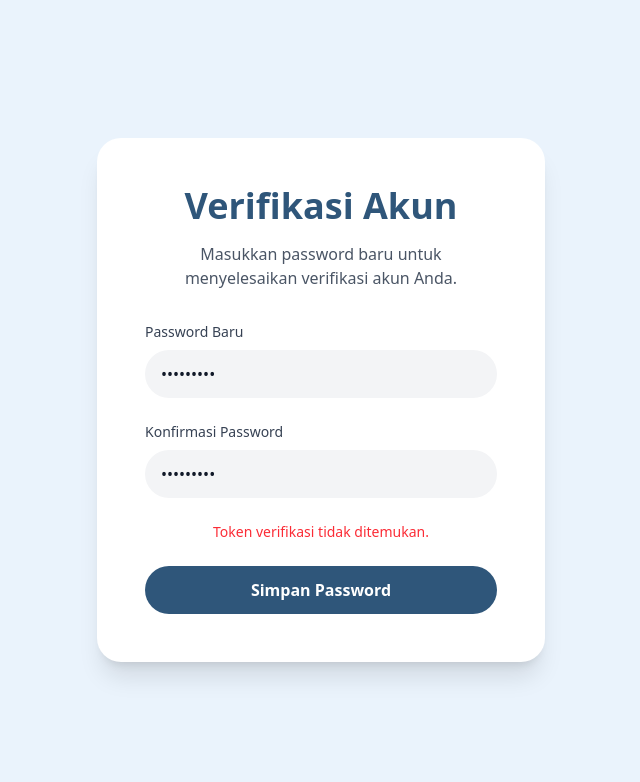
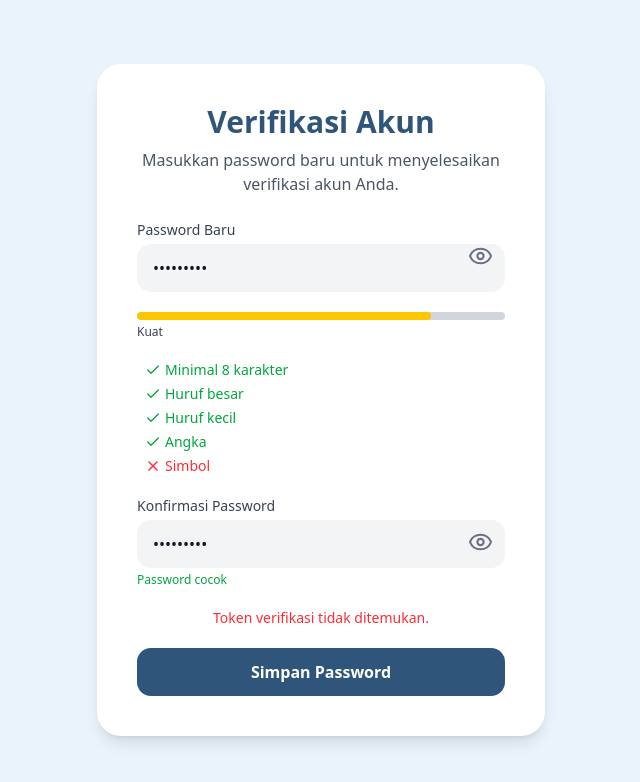
Before and after one commit to AzkiZulham/Fe-FinalProject, a Next.js app: page /verify-password in a window 1280 px wide. Both pictures are taken after typing "Sample123", "Sample123" into the empty fields and a click on the button "Simpan Password". Shown: the top 782 px of the page, without its empty margins (319-959 px from the left). Built offline with nearby package versions, Linux system fonts and the light colour scheme.

Commit message:
Fix fetch to BE all an ui

```diff
--- a/src/app/reset-password/page.tsx
+++ b/src/app/reset-password/page.tsx
@@ -56,7 +56,7 @@ export default function ResetPasswordPage() {
       <main className="min-h-screen flex items-center justify-center bg-gradient-to-br from-blue-50 to-blue-100">
         <div className="bg-white p-6 rounded-2xl shadow-md max-w-md text-center">
           <h1 className="text-3xl font-semibold text-[#2f567a] mb-4">
-            Token tidak valid!
+            Reset Password gagal!
           </h1>
           <p className="text-sm text-gray-500">
             Silakan ulangi proses reset password melalui email.
--- a/src/app/verify-password/page.tsx
+++ b/src/app/verify-password/page.tsx
@@ -2,6 +2,8 @@
 
 import { useState } from "react";
 import { useRouter, useSearchParams } from "next/navigation";
+import { Eye, EyeOff, Check, X, Info } from "lucide-react";
+import { motion, AnimatePresence } from "framer-motion";
 
 export default function VerifyPasswordPage() {
   const router = useRouter();
@@ -10,22 +12,34 @@ export default function VerifyPasswordPage() {
 
   const [password, setPassword] = useState("");
   const [confirmPassword, setConfirmPassword] = useState("");
+  const [showPassword, setShowPassword] = useState(false);
+  const [showConfirmPassword, setShowConfirmPassword] = useState(false);
   const [message, setMessage] = useState("");
   const [isSuccess, setIsSuccess] = useState(false);
   const [loading, setLoading] = useState(false);
 
+  const criteria = [
+    { label: "Minimal 8 karakter", test: (pwd: string) => pwd.length >= 8, tip: "Gunakan setidaknya 8 karakter." },
+    { label: "Huruf besar", test: (pwd: string) => /[A-Z]/.test(pwd), tip: "Tambahkan huruf besar seperti A, B, C." },
+    { label: "Huruf kecil", test: (pwd: string) => /[a-z]/.test(pwd), tip: "Tambahkan huruf kecil seperti a, b, c." },
+    { label: "Angka", test: (pwd: string) => /[0-9]/.test(pwd), tip: "Tambahkan angka seperti 1, 2, 3." },
+    { label: "Simbol", test: (pwd: string) => /[\W_]/.test(pwd), tip: "Tambahkan simbol seperti !, @, #, $." },
+  ];
+
+  const validateAllCriteria = (pwd: string) => criteria.every(c => c.test(pwd));
+  const strengthScore = criteria.reduce((acc, c) => acc + (c.test(password) ? 1 : 0), 0);
+  const getStrengthColor = (score: number) => {
+    if (score <= 2) return "bg-red-500";
+    if (score <= 4) return "bg-yellow-400";
+    return "bg-green-500";
+  };
+  const strengthLabel = ["Sangat lemah","Lemah","Sedang","Cukup Kuat","Kuat","Sangat Kuat"][strengthScore];
+
   const handleSubmit = async (e: React.FormEvent) => {
     e.preventDefault();
-
-    if (!token) {
-      setMessage("Token verifikasi tidak ditemukan.");
-      return;
-    }
-
-    if (password !== confirmPassword) {
-      setMessage("Konfirmasi password tidak sama!");
-      return;
-    }
+    if (!token) return setMessage("Token verifikasi tidak ditemukan.");
+    if (!validateAllCriteria(password)) return setMessage("Password belum memenuhi semua kriteria.");
+    if (password !== confirmPassword) return setMessage("Konfirmasi password tidak sama!");
 
     try {
       setLoading(true);
@@ -34,28 +48,20 @@ export default function VerifyPasswordPage() {
         headers: { "Content-Type": "application/json" },
         body: JSON.stringify({ token, password }),
       });
-
       const data = await res.json();
 
       if (res.ok) {
         setIsSuccess(true);
         setMessage("Password berhasil dibuat! Kamu akan diarahkan ke halaman login...");
-
         localStorage.removeItem("verifyToken");
-        // ✅ Tentukan redirect sesuai role dari backend
-        const loginRoute =
-          data.user?.role === "TENANT" ? "/login/tenant" : "/login/user";
-
-        // Delay 2 detik sebelum redirect ke halaman login
-        setTimeout(() => {
-          router.push(loginRoute);
-        }, 2000);
+        const loginRoute = data.user?.role === "TENANT" ? "/login/tenant" : "/login/user";
+        setTimeout(() => router.push(loginRoute), 2000);
       } else {
         setIsSuccess(false);
         setMessage(data.message || "Terjadi kesalahan saat memverifikasi akun.");
       }
     } catch (error) {
-      console.error("Error:", error);
+      console.error(error);
       setMessage("Gagal menghubungi server.");
     } finally {
       setLoading(false);
@@ -64,69 +70,132 @@ export default function VerifyPasswordPage() {
 
   return (
     <main className="flex items-center justify-center min-h-screen bg-[#eaf3fc] dark:bg-gray-900 px-4">
-      <div className="w-full max-w-md bg-white dark:bg-gray-800 shadow-xl rounded-3xl p-10 sm:p-12">
-        <h1 className="text-3xl sm:text-4xl font-bold text-center text-[#2f567a] dark:text-white mb-4">
+      <div className="w-full max-w-md bg-white dark:bg-gray-800 shadow-lg rounded-3xl p-8 sm:p-10">
+        <h1 className="text-2xl sm:text-3xl font-bold text-center text-[#2f567a] dark:text-white mb-2">
           Verifikasi Akun
         </h1>
-        <p className="text-center text-gray-600 dark:text-gray-400 mb-8 text-sm sm:text-base">
+        <p className="text-center text-gray-600 dark:text-gray-400 mb-6 text-sm sm:text-base">
           Masukkan password baru untuk menyelesaikan verifikasi akun Anda.
         </p>
 
-        <form onSubmit={handleSubmit} className="space-y-6">
-          {/* Password */}
-          <div>
-            <label
-              htmlFor="password"
-              className="block text-sm font-medium text-gray-700 dark:text-gray-300"
-            >
+        <form onSubmit={handleSubmit} className="space-y-5">
+          {/* Password Baru */}
+          <div className="relative">
+            <label className="block text-sm font-medium text-gray-700 dark:text-gray-300 mb-1">
               Password Baru
             </label>
             <input
-              id="password"
-              type="password"
+              type={showPassword ? "text" : "password"}
               placeholder="Masukkan password baru"
               value={password}
               onChange={(e) => setPassword(e.target.value)}
-              className="mt-2 w-full px-4 py-3 rounded-3xl bg-gray-100 dark:bg-gray-800 text-gray-900 dark:text-white placeholder-gray-400 border-none focus:outline-none focus:ring-2 focus:ring-[#2f567a]"
-              required
+              className="w-full px-4 pr-10 py-3 rounded-xl bg-gray-100 dark:bg-gray-800 text-gray-900 dark:text-white placeholder-gray-400 focus:outline-none focus:ring-2 focus:ring-[#2f567a]"
             />
+            <button
+              type="button"
+              onClick={() => setShowPassword(prev => !prev)}
+              className="absolute right-2 top-1/2 -translate-y-1/2 text-gray-500 dark:text-gray-400 p-1"
+            >
+              {showPassword ? <EyeOff size={25} /> : <Eye size={25} />}
+            </button>
           </div>
 
+          {/* Animated strength bar */}
+            {password && (
+              <motion.div className="mt-2">
+                <div className="w-full h-2 rounded-full bg-gray-300 dark:bg-gray-600 overflow-hidden">
+                  <motion.div
+                    initial={{ width: 0 }}
+                    animate={{ width: `${(strengthScore / criteria.length) * 100}%` }}
+                    transition={{ duration: 0.4 }}
+                    className={`h-2 rounded-full ${getStrengthColor(strengthScore)}`}
+                  />
+                </div>
+                <motion.p
+                  initial={{ opacity: 0 }}
+                  animate={{ opacity: 1 }}
+                  className="text-xs mt-1 text-gray-700 dark:text-gray-300"
+                >
+                  {strengthLabel}
+                </motion.p>
+              </motion.div>
+            )}
+
+            {/* Criteria with tooltip */}
+            <ul className="mt-2 text-sm space-y-1 pl-2">
+              {criteria.map((c) => {
+                const passed = c.test(password);
+                return (
+                  <motion.li
+                    key={c.label}
+                    initial={{ opacity: 0, x: -10 }}
+                    animate={{ opacity: 1, x: 0 }}
+                    transition={{ duration: 0.2 }}
+                    className={`flex items-center gap-1 relative group ${passed ? "text-green-600" : "text-red-500"}`}
+                  >
+                    {passed ? <Check size={16} /> : <X size={16} />}
+                    {c.label}
+                    {!passed && (
+                      <span className="absolute left-full ml-2 w-44 bg-gray-800 text-white text-xs p-1 rounded opacity-0 group-hover:opacity-100 transition-opacity z-10">
+                        <Info size={12} className="inline mr-1" />
+                        {c.tip}
+                      </span>
+                    )}
+                  </motion.li>
+                );
+              })}
+            </ul>
+
           {/* Konfirmasi Password */}
-          <div>
-            <label
-              htmlFor="confirmPassword"
-              className="block text-sm font-medium text-gray-700 dark:text-gray-300"
-            >
+          <div className="relative">
+            <label className="block text-sm font-medium text-gray-700 dark:text-gray-300 mb-1">
               Konfirmasi Password
             </label>
             <input
-              id="confirmPassword"
-              type="password"
+              type={showConfirmPassword ? "text" : "password"}
               placeholder="Konfirmasi password baru"
               value={confirmPassword}
               onChange={(e) => setConfirmPassword(e.target.value)}
-              className="mt-2 w-full px-4 py-3 rounded-3xl bg-gray-100 dark:bg-gray-800 text-gray-900 dark:text-white placeholder-gray-400 border-none focus:outline-none focus:ring-2 focus:ring-[#2f567a]"
-              required
+              className="w-full px-4 pr-10 py-3 rounded-xl bg-gray-100 dark:bg-gray-800 text-gray-900 dark:text-white placeholder-gray-400 focus:outline-none focus:ring-2 focus:ring-[#2f567a]"
             />
+            <button
+              type="button"
+              onClick={() => setShowConfirmPassword(prev => !prev)}
+              className="absolute right-2 top-1/2 -translate-y-1/2 text-gray-500 dark:text-gray-400 p-1"
+            >
+              {showConfirmPassword ? <EyeOff size={25} /> : <Eye size={25} />}
+            </button>
+
+            <AnimatePresence>
+              {confirmPassword && (
+                <motion.p
+                  initial={{ opacity: 0 }}
+                  animate={{ opacity: 1 }}
+                  exit={{ opacity: 0 }}
+                  className={`text-xs mt-1 ${password === confirmPassword ? "text-green-600" : "text-red-500"}`}
+                >
+                  {password === confirmPassword ? "Password cocok" : "Password tidak cocok"}
+                </motion.p>
+              )}
+            </AnimatePresence>
           </div>
 
-          {/* Pesan Feedback */}
+          {/* Server message */}
           {message && (
-            <div
-              className={`text-center text-sm mt-2 ${
-                isSuccess ? "text-green-600" : "text-red-500"
-              }`}
+            <motion.div
+              initial={{ opacity: 0 }}
+              animate={{ opacity: 1 }}
+              className={`text-center text-sm ${isSuccess ? "text-green-600" : "text-red-500"}`}
             >
               {message}
-            </div>
+            </motion.div>
           )}
 
-          {/* Tombol Submit */}
+          {/* Submit button */}
           <button
             type="submit"
             disabled={loading}
-            className="w-full bg-[#2f567a] hover:bg-[#3a6b97] text-white font-semibold py-3 rounded-3xl transition disabled:opacity-50 disabled:cursor-not-allowed"
+            className="w-full bg-[#2f567a] hover:bg-[#3a6b97] text-white font-semibold py-3 rounded-xl transition disabled:opacity-50 disabled:cursor-not-allowed"
           >
             {loading ? "Memproses..." : "Simpan Password"}
           </button>
--- a/src/components/loginForm.tsx
+++ b/src/components/loginForm.tsx
@@ -6,10 +6,12 @@ import { Formik, Form, Field, ErrorMessage } from "formik";
 import * as Yup from "yup";
 import { FaGoogle, FaFacebook } from "react-icons/fa";
 import { Eye, EyeOff } from "lucide-react";
+import { useAuth } from "../context/authContext"; // sesuaikan path
+
 
 type Props = {
   role: "USER" | "TENANT";
-  redirectOnSuccess?: string; // optional override
+  redirectOnSuccess?: string;
 };
 
 interface LoginPayload {
@@ -27,6 +29,7 @@ const LoginSchema = Yup.object().shape({
 
 export default function LoginForm({ role, redirectOnSuccess }: Props) {
   const router = useRouter();
+  const { login } = useAuth(); // 🔹 ambil fungsi login dari context
   const [serverError, setServerError] = useState<string | null>(null);
   const [showPassword, setShowPassword] = useState(false);
 
@@ -40,34 +43,28 @@ export default function LoginForm({ role, redirectOnSuccess }: Props) {
     };
 
     try {
-      const res = await fetch("/api/auth/login", {
+      const res = await fetch(`${process.env.NEXT_PUBLIC_API_URL}/api/auth/login`, {
         method: "POST",
         headers: { "Content-Type": "application/json" },
         body: JSON.stringify(payload),
         credentials: "include",
       });
 
-      const text = await res.text();
-      let data: { message?: string; error?: string } | null = null;
-      try {
-        data = text ? JSON.parse(text) : null;
-      } catch {
-        // ignore if not JSON
-      }
+      const data = await res.json();
 
       if (!res.ok) {
-        const message =
-          (data && (data.message || data.error)) ||
-          `Login gagal (status ${res.status})`;
-        setServerError(message);
+        setServerError(data?.message || data?.error || `Login gagal (status ${res.status})`);
+
         return;
       }
-      // Login successful
-      const destination =
-        redirectOnSuccess ||
-        (role === "TENANT" ? "/tenant/dashboard" : "/user/profile");
+      const destination = redirectOnSuccess || (role === "TENANT" ? "/tenant/dashboard" : "/user/profile");
+      router.push(data.redirect || destination);
 
-      router.push(destination);
+      // 🔹 Simpan user + token ke context (dan localStorage otomatis)
+      login(data.user, data.token);
+
+      // Redirect
+      router.push(data.redirect || (role === "TENANT" ? "/tenant/dashboard" : "/user/profile"));
     } catch (err: unknown) {
       console.error("Login error:", err);
       setServerError("Terjadi kesalahan jaringan. Coba lagi.");
@@ -203,7 +200,7 @@ export default function LoginForm({ role, redirectOnSuccess }: Props) {
       {/* Social login */}
       <div className="space-y-3">
         <button
-          onClick={() => (window.location.href = "/api/auth/google")}
+          onClick={() => window.location.href = `${process.env.NEXT_PUBLIC_API_URL}/api/auth/google`}
           className="w-full flex items-center justify-center gap-3 py-2.5 rounded-4xl border border-gray-300 dark:border-gray-600 bg-white dark:bg-gray-800 text-sm font-medium text-gray-700 dark:text-gray-200 hover:bg-gray-50 dark:hover:bg-gray-700 transition shadow-sm"
         >
           <FaGoogle className="w-5 h-5" />
@@ -211,7 +208,7 @@ export default function LoginForm({ role, redirectOnSuccess }: Props) {
         </button>
 
         <button
-          onClick={() => (window.location.href = "/api/auth/facebook")}
+          onClick={() => window.location.href = `${process.env.NEXT_PUBLIC_API_URL}/api/auth/google`}
           className="w-full flex items-center justify-center gap-3 py-2.5 rounded-4xl border border-gray-300 dark:border-gray-600 bg-white dark:bg-gray-800 text-sm font-medium text-gray-700 dark:text-gray-200 hover:bg-gray-50 dark:hover:bg-gray-700 transition shadow-sm"
         >
           <FaFacebook className="w-5 h-5" />
```
Also changed, not shown: src/app/layout.tsx (+6 -2 lines).
